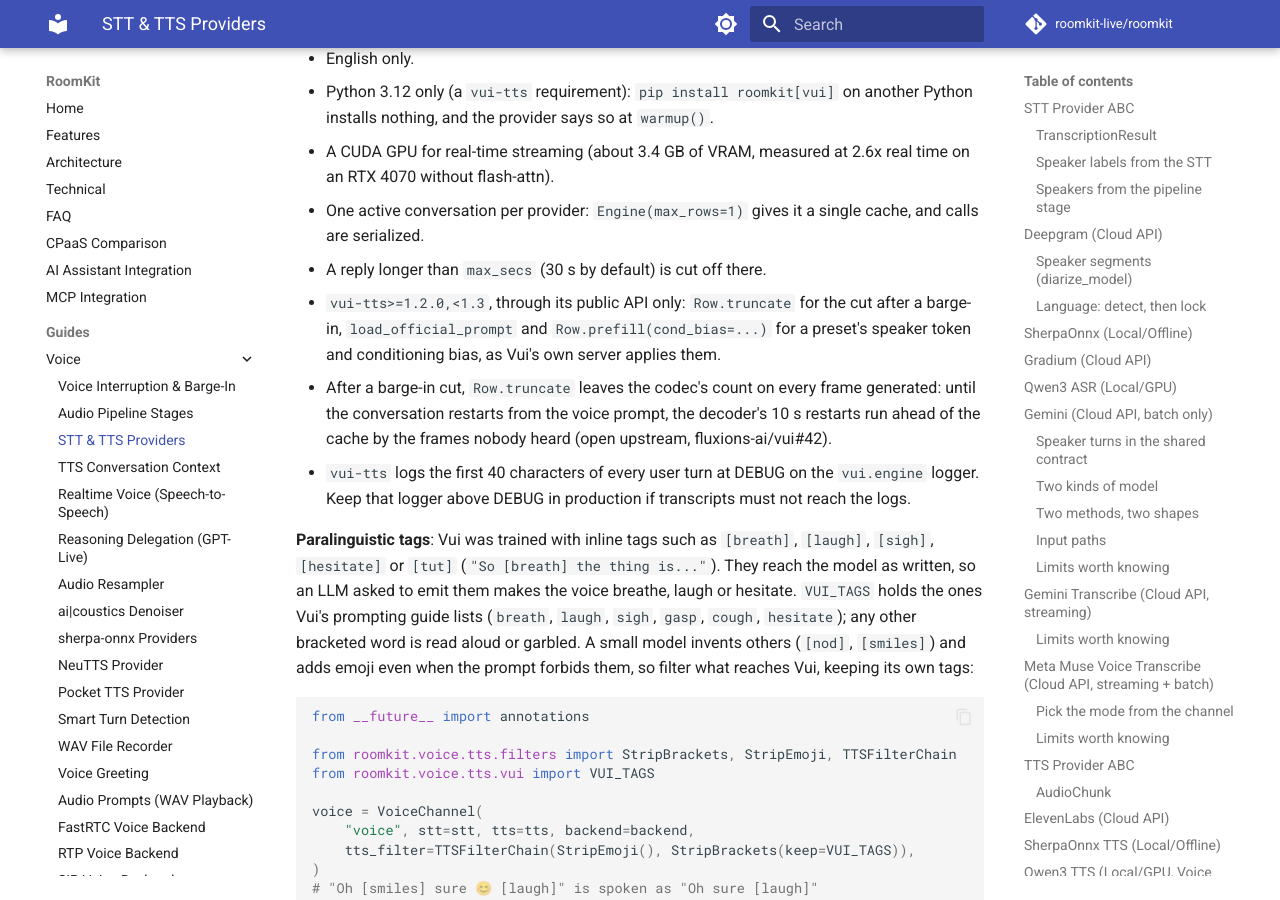
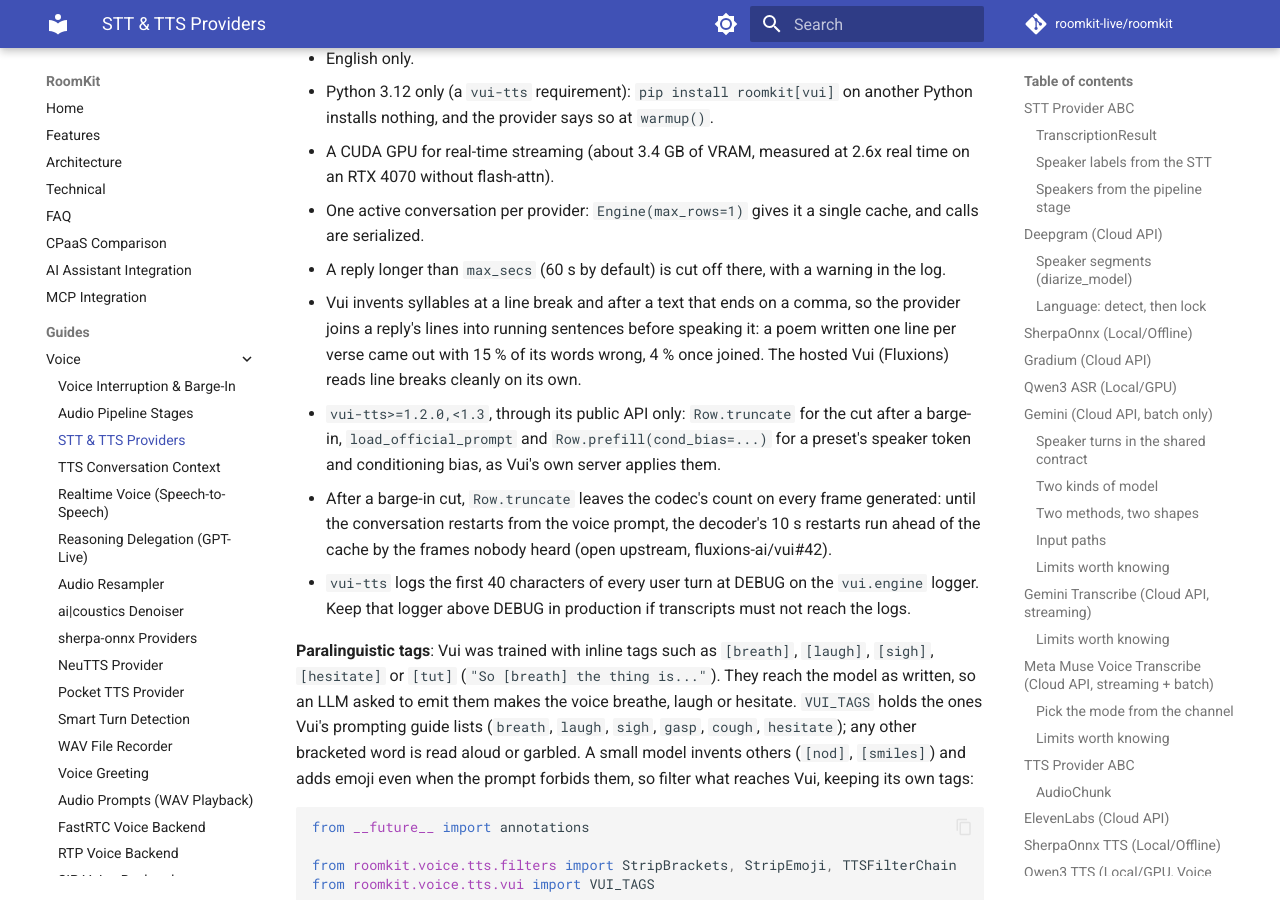
Before and after one commit to roomkit-live/roomkit-docs, an MkDocs documentation site: the page built from docs/guides/stt-tts-providers.md, in a window 1280 px wide and 900 px high, scrolled down 34483 px. Built offline with MkDocs 1.6.1 and Material for MkDocs 9.7.7, drawn with Linux system fonts in a browser that asks for light colours; comment, search, counter and statistics services are not loaded.

Commit message:
docs(tts): Vui joins a reply's lines into sentences, max_secs is 60 s with a warning (RMK-400)

```diff
--- a/docs/guides/stt-tts-providers.md
+++ b/docs/guides/stt-tts-providers.md
@@ -1461,7 +1461,13 @@ What the provider does with the context:
   real time on an RTX 4070 without flash-attn).
 - One active conversation per provider: `Engine(max_rows=1)` gives it a single
   cache, and calls are serialized.
-- A reply longer than `max_secs` (30 s by default) is cut off there.
+- A reply longer than `max_secs` (60 s by default) is cut off there, with a
+  warning in the log.
+- Vui invents syllables at a line break and after a text that ends on a
+  comma, so the provider joins a reply's lines into running sentences before
+  speaking it: a poem written one line per verse came out with 15 % of its
+  words wrong, 4 % once joined. The hosted Vui (Fluxions) reads line breaks
+  cleanly on its own.
 - `vui-tts>=1.2.0,<1.3`, through its public API only: `Row.truncate` for the
   cut after a barge-in, `load_official_prompt` and `Row.prefill(cond_bias=...)`
   for a preset's speaker token and conditioning bias, as Vui's own server
```
